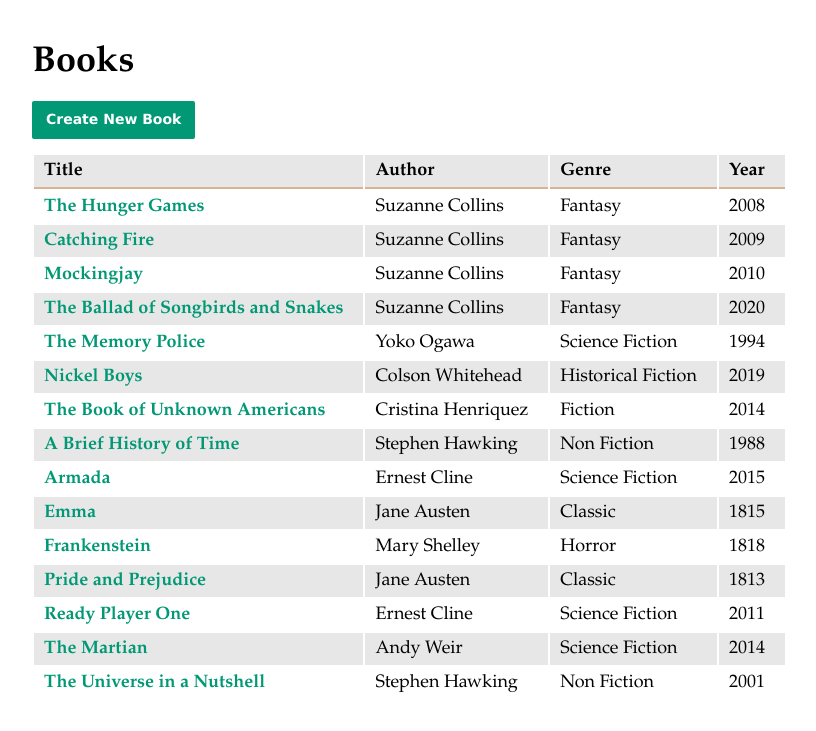
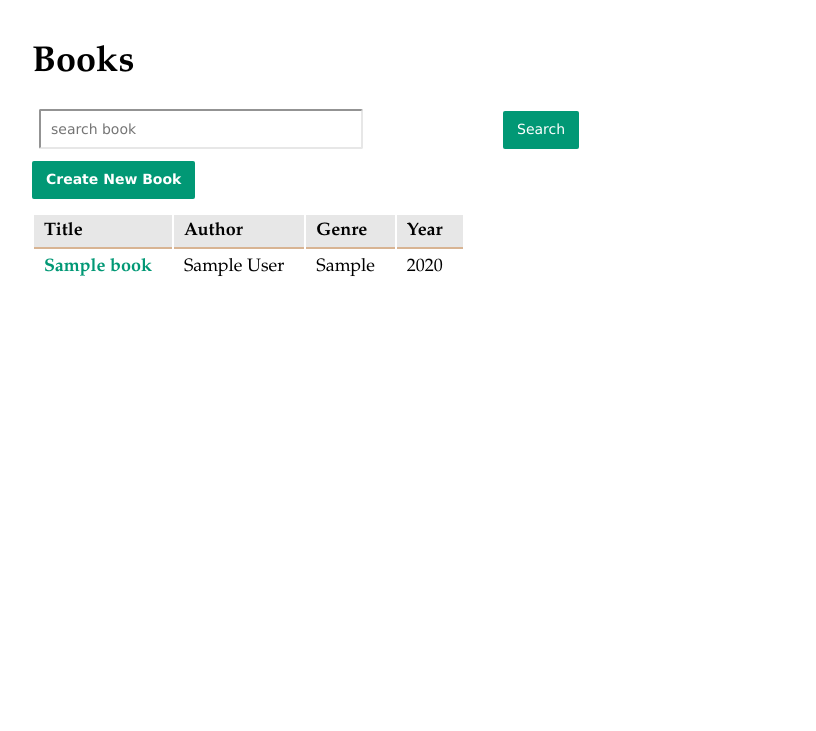
Before and after one commit to caixarel/sql_library_manager-v1-main, a Node server app: page /books in a window 1280 px wide. Shown: the top 731 px of the page, without its empty margins (26-842 px from the left). Run offline with Node 20, Linux system fonts and the light colour scheme; tables that the repository leaves empty hold one stand-in row (values such as "Sample post"); some libraries are stand-ins or nearby versions.

Commit message:
search complete

```diff
--- a/app.js
+++ b/app.js
@@ -25,11 +25,6 @@
 app.use('/', indexRouter);
 app.use('/users', usersRouter);
 
-// app.get("/",(req,res)=>{
-//   res.render('layout');
-// })
-
-
 
 // catch 404 and forward to error handler
 app.use(function(req, res, next) {
--- a/routes/index.js
+++ b/routes/index.js
@@ -1,31 +1,63 @@
 var express = require('express');
 var router = express.Router();
 const Book = require('../models').Book;
+const { Op } = require("sequelize");
 /* GET home page. */
 router.get('/', async function(req, res, next) {
-
     res.redirect('/books');
-
 });
+//Show the home page containing all the books
 router.get('/books', async function(req, res, next) {
+  //Retrieve array with all books from the database, then on the template
+  //iterate over the array to create a link to every book
   const books= await Book.findAll();
   res.render('index',{books});
+});
 
+router.post('/search', async function(req, res, next) {
+
+  const books = await Book.findAll({
+    attributes:['id','title','author','genre','year'],
+    where:{
+      [Op.or]:[{
+        title:{
+          [Op.like]:`%${req.body.search}%`}},
+        {
+        author:{
+          [Op.like]:`%${req.body.search}%`}},
+        {
+        genre:{
+          [Op.like]:`%${req.body.search}%`}},
+        {
+        year:{
+          [Op.like]:`%${req.body.search}%`}}
+      ]
+      }
+
+  })
+  console.log(books.dataValues)
+  res.render('index',{books});
 });
+
+
+
+//Shows the page for the creation of new books
 router.get('/books/new', async function(req, res, next) {
-
   res.render('new-book');
-
 });
+//create a new book
 router.post('/books/new', async function(req, res, next) {
   try{
+    //creates a new book using the data from a form
     await Book.create({
       title: req.body.title,
       author: req.body.author,
       genre:req.body.genre,
       year:req.body.year
     })
+    res.redirect('/');
   }catch(error){
+    //if the user dont fill the mandatory form fields a message will be shown
     if (error.name === 'SequelizeValidationError') {
       const errors = error.errors.map(err => err.message);
       res.render('form-error',{errors});
@@ -33,23 +65,39 @@
       throw error;
     }
   }
+});
 
-
-});
+//Will display a page containing the information of the selected book
 router.get('/books/:id', async function(req, res, next) {
-
-   res.render('update-book');
+  const book = await Book.findByPk(req.params.id);
+   res.render('update-book',{book});
 
  });
- router.post('/books/:id', async function(req, res, next) {
+//Updates the book information using the user's input
+router.post('/books/:id', async function(req, res, next) {
+  const book = await Book.findByPk(req.params.id);
+  try{
+    await book.update(req.body);
+    res.redirect('/');
+  //When the user tries to update a book he must fill the mandatory fields otherwise
+  //a error message will be shown
+  }catch(error){
+    if (error.name === 'SequelizeValidationError') {
+      const errors = error.errors.map(err => err.message);
+      const oldBook= await Book.findByPk(req.params.id);
+      const bookValues =oldBook.dataValues;
+      res.render('form-error',{errors,bookValues});
+    } else {
+      throw error;
+    }
+  }
+ });
 
-   res.render('layout');
-
- });
+ //Deletes a book from the database
 router.post('/books/:id/delete', async function(req, res, next) {
-
-  res.render('layout');
-
+  const book = await Book.findByPk(req.params.id);
+  await book.destroy();
+  res.redirect('/');
 });
 
 
--- a/views/index.pug
+++ b/views/index.pug
@@ -2,6 +2,9 @@
 
 block content
     h1 Books
+    form(action=`/search` method='post')
+        input(name='search' type='text' placeholder="search book")
+        input#search(type='submit' value='Search')
     p
         a.button(href='books/new') Create New Book
     table
@@ -12,93 +15,10 @@
             th Genre
             th Year
         tbody
-            tr
-                td
-                    a(href='book_detail.html') The Hunger Games
-                td Suzanne Collins
-                td Fantasy
-                td 2008
-            tr
-                td
-                    a(href='book_detail.html') Catching Fire
-                td Suzanne Collins
-                td Fantasy
-                td 2009
-            tr
-                td
-                    a(href='book_detail.html') Mockingjay
-                td Suzanne Collins
-                td Fantasy
-                td 2010
-            tr
-                td
-                    a(href='book_detail.html') The Ballad of Songbirds and Snakes
-                td Suzanne Collins
-                td Fantasy
-                td 2020
-            tr
-                td
-                    a(href='book_detail.html') The Memory Police
-                td Yoko Ogawa
-                td Science Fiction
-                td 1994
-            tr
-                td
-                    a(href='book_detail.html') Nickel Boys
-                td Colson Whitehead
-                td Historical Fiction
-                td 2019
-            tr
-                td
-                    a(href='book_detail.html') The Book of Unknown Americans
-                td Cristina Henriquez
-                td Fiction
-                td 2014
-            tr
-                td
-                    a(href='book_detail.html') A Brief History of Time
-                td Stephen Hawking
-                td Non Fiction
-                td 1988
-            tr
-                td
-                    a(href='book_detail.html') Armada
-                td Ernest Cline
-                td Science Fiction
-                td 2015
-            tr
-                td
-                    a(href='book_detail.html') Emma
-                td Jane Austen
-                td Classic
-                td 1815
-            tr
-                td
-                    a(href='book_detail.html') Frankenstein
-                td Mary Shelley
-                td Horror
-                td 1818
-            tr
-                td
-                    a(href='book_detail.html') Pride and Prejudice
-                td Jane Austen
-                td Classic
-                td 1813
-            tr
-                td
-                    a(href='book_detail.html') Ready Player One
-                td Ernest Cline
-                td Science Fiction
-                td 2011
-            tr
-                td
-                    a(href='book_detail.html') The Martian
-                td Andy Weir
-                td Science Fiction
-                td 2014
-            tr
-                td
-                    a(href='book_detail.html') The Universe in a Nutshell
-                td Stephen Hawking
-                td Non Fiction
-                td 2001
+            each book in books
+                tr
+                    td
+                        a(href=`books/${book.id}`)=book.title
+                    td=book.author
+                    td=book.genre
+                    td=book.year
--- a/views/new-book.pug
+++ b/views/new-book.pug
@@ -18,4 +18,4 @@
     p
       input(type='submit' value='Create New Book')
     p
-      a.button(href='all_books.html') Cancel
+      a.button(href='/') Cancel
```
Also changed, not shown: views/form-error.pug (+48 -24 lines), views/update-book.pug (+20 -20 lines), library.db.
